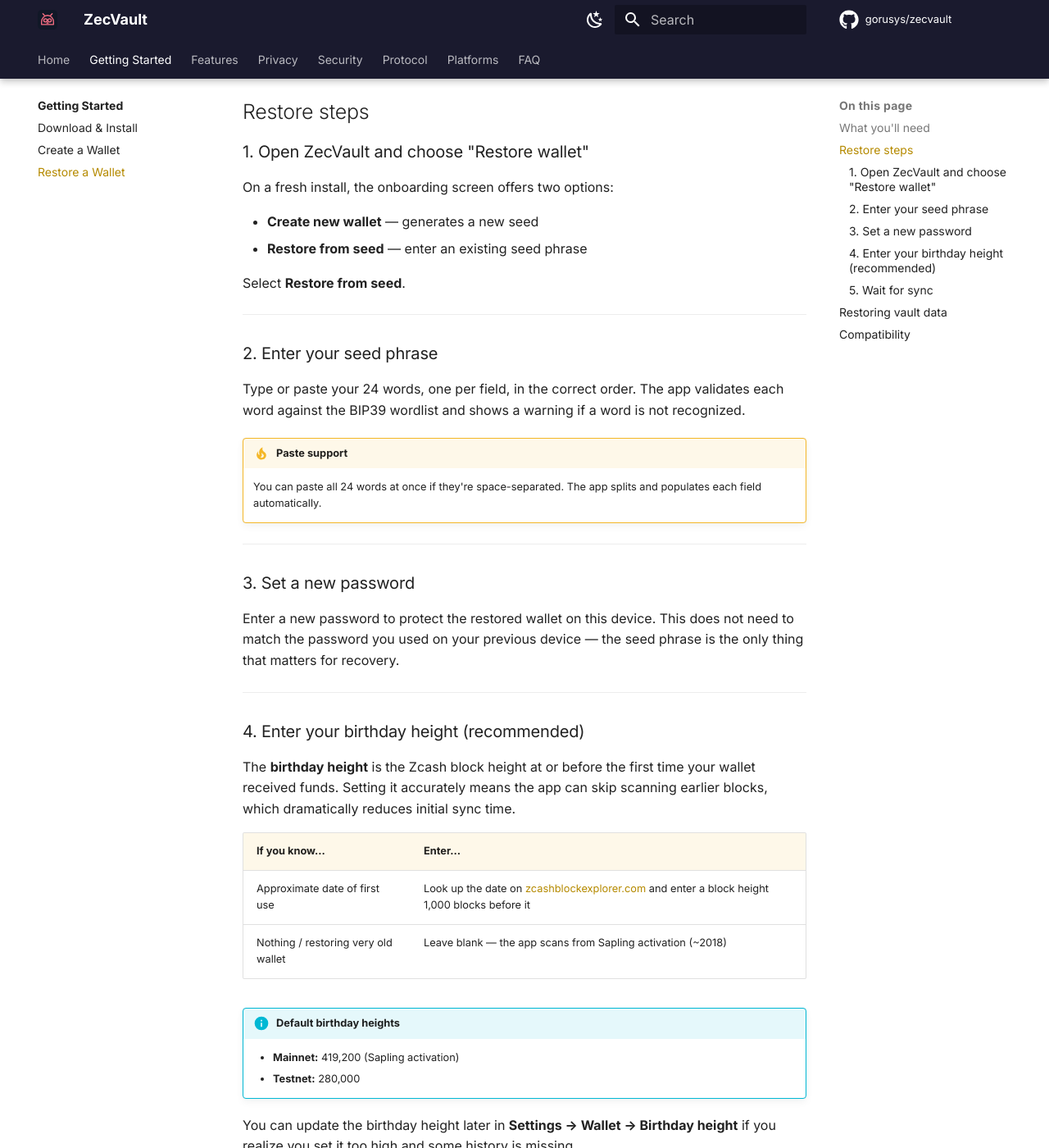
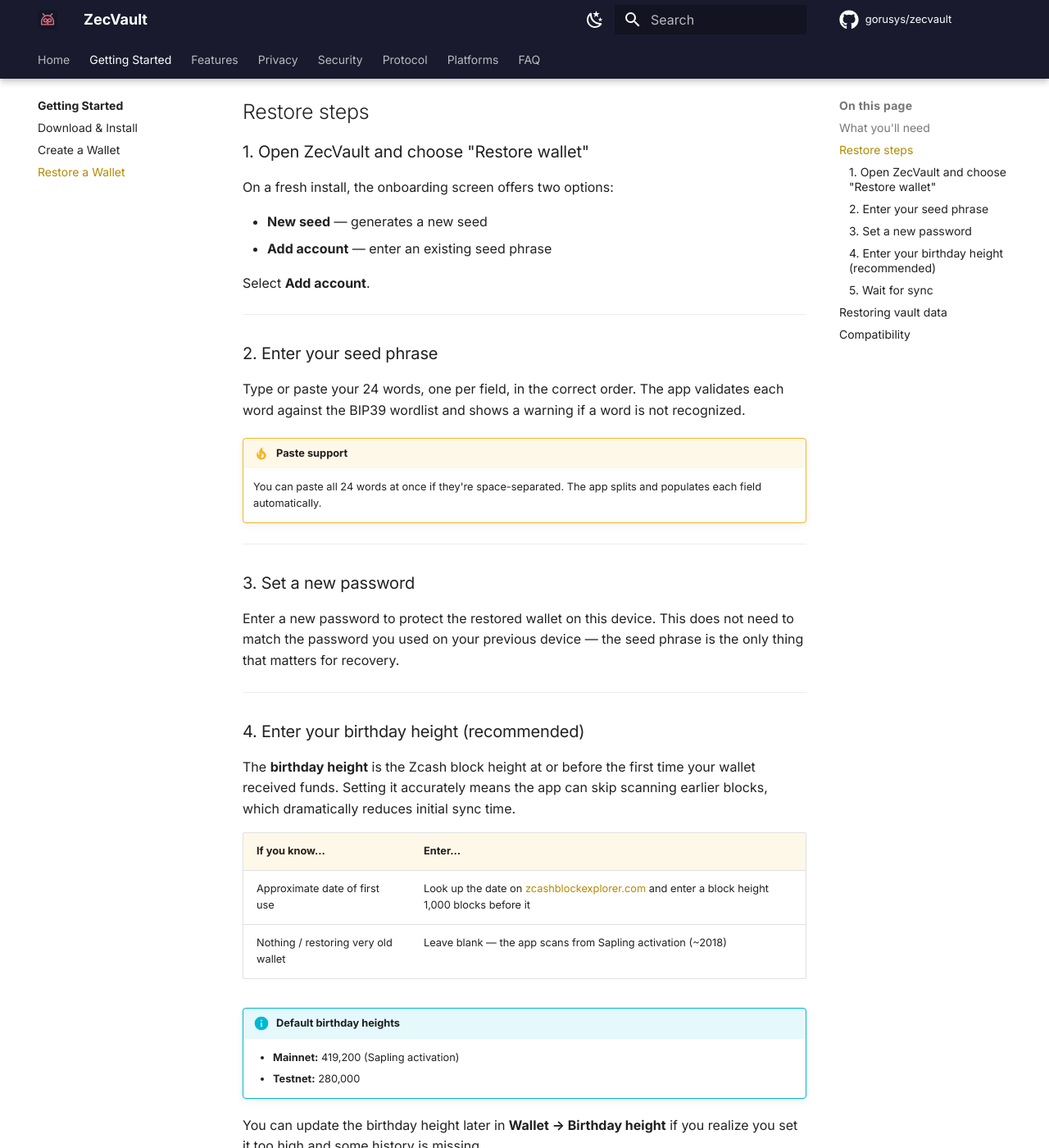
Before and after one commit to gorusys/zecvault-docs, an MkDocs documentation site: the page built from docs/getting-started/restore-wallet.md, in a window 1280 px wide and 1400 px high, scrolled down 362 px. Shown: the whole window at 82% size. Built offline with MkDocs 1.6.1 and Material for MkDocs 9.7.7, drawn with Linux system fonts in a browser that asks for light colours; comment, search, counter and statistics services are not loaded; the version menu is left out.

Commit message:
chore: light mode to default and fix mirror mistakes

```diff
--- a/docs/getting-started/restore-wallet.md
+++ b/docs/getting-started/restore-wallet.md
@@ -17,10 +17,10 @@
 
 On a fresh install, the onboarding screen offers two options:
 
-- **Create new wallet** — generates a new seed
-- **Restore from seed** — enter an existing seed phrase
+- **New seed** — generates a new seed
+- **Add account** — enter an existing seed phrase
 
-Select **Restore from seed**.
+Select **Add account**.
 
 ---
 
@@ -52,7 +52,7 @@
     - **Mainnet:** 419,200 (Sapling activation)
     - **Testnet:** 280,000
 
-You can update the birthday height later in **Settings → Wallet → Birthday height** if you realize you set it too high and some history is missing.
+You can update the birthday height later in **Wallet → Birthday height** if you realize you set it too high and some history is missing.
 
 ---
 
--- a/mkdocs.yml
+++ b/mkdocs.yml
@@ -8,15 +8,13 @@
 theme:
   name: material
   palette:
-    - media: "(prefers-color-scheme: light)"
-      scheme: default
+    - scheme: default
       primary: custom
       accent: custom
       toggle:
         icon: material/weather-night
         name: Switch to dark mode
-    - media: "(prefers-color-scheme: dark)"
-      scheme: slate
+    - scheme: slate
       primary: custom
       accent: custom
       toggle:
```
Also changed, not shown: docs/faq.md (+1 -1 lines), docs/features/send.md (+1 -1 lines), docs/getting-started/create-wallet.md (+1 -1 lines), docs/security/backup.md (+2 -2 lines).
